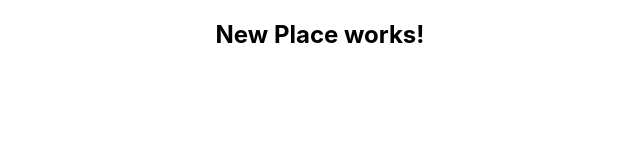
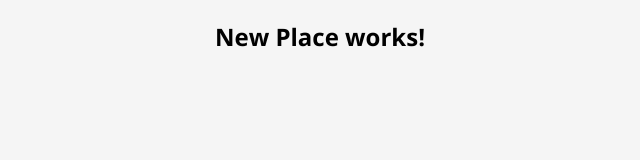
Before and after one commit to subdit/react-search-place, a React (Create React App) app in the folder search-place-app/: page /places/new in a window 1280 px wide. Shown: the top 160 px of the page, without its empty margins (320-960 px from the left). Built offline with nearby package versions, Linux system fonts and the light colour scheme.

Commit message:
created userItem, userList files

```diff
--- a/search-place-app/src/index.css
+++ b/search-place-app/src/index.css
@@ -1,14 +1,42 @@
+@import url("https://fonts.googleapis.com/css?family=Open+Sans:400,700&display=swap");
+
+* {
+  box-sizing: border-box;
+}
+
+html {
+  font-family: "Open Sans", sans-serif;
+}
+
 body {
   margin: 0;
-  text-align: center;
-  font-family: -apple-system, BlinkMacSystemFont, "Segoe UI", "Roboto", "Oxygen",
-    "Ubuntu", "Cantarell", "Fira Sans", "Droid Sans", "Helvetica Neue",
-    sans-serif;
-  -webkit-font-smoothing: antialiased;
-  -moz-osx-font-smoothing: grayscale;
+  background: whitesmoke;
 }
 
-code {
-  font-family: source-code-pro, Menlo, Monaco, Consolas, "Courier New",
-    monospace;
+.slide-in-left-enter {
+  transform: translateX(-100%);
 }
+
+.slide-in-left-enter-active {
+  transform: translateX(0);
+  opacity: 1;
+  transition: all 200ms;
+}
+
+.slide-in-left-exit {
+  transform: translateX(0%);
+  opacity: 1;
+}
+
+.slide-in-left-exit-active {
+  transform: translateX(-100%);
+  opacity: 0;
+  transition: all 200ms;
+}
+
+.center {
+  text-align: center;
+  display: flex;
+  justify-content: center;
+  align-items: center;
+}
--- /dev/null
+++ b/search-place-app/src/user/components/UserItem.js
@@ -0,0 +1,6 @@
+import React from "react"
+import "./UserItem.css"
+
+const UserItem = props => {}
+
+export default UserItem
--- a/search-place-app/src/user/pages/NewPlace.js
+++ b/search-place-app/src/user/pages/NewPlace.js
@@ -1,7 +1,7 @@
 import React from "react"
 
 const NewPlace = () => {
-  return <h2>New Place works!</h2>
+  return <h2 className='center'>New Place works!</h2>
 }
 
 export default NewPlace
--- a/search-place-app/src/user/pages/Users.js
+++ b/search-place-app/src/user/pages/Users.js
@@ -1,6 +1,6 @@
 import React from "react"
 
 const Users = () => {
-  return <h2>Users works! </h2>
+  return <h2 className='center'>Users works! </h2>
 }
 export default Users
```
Also changed, not shown: search-place-app/src/user/components/userList.js (added, +16 -0 lines), search-place-app/src/user/components/UserItem.css (added), search-place-app/src/user/components/UserList.css (added).
